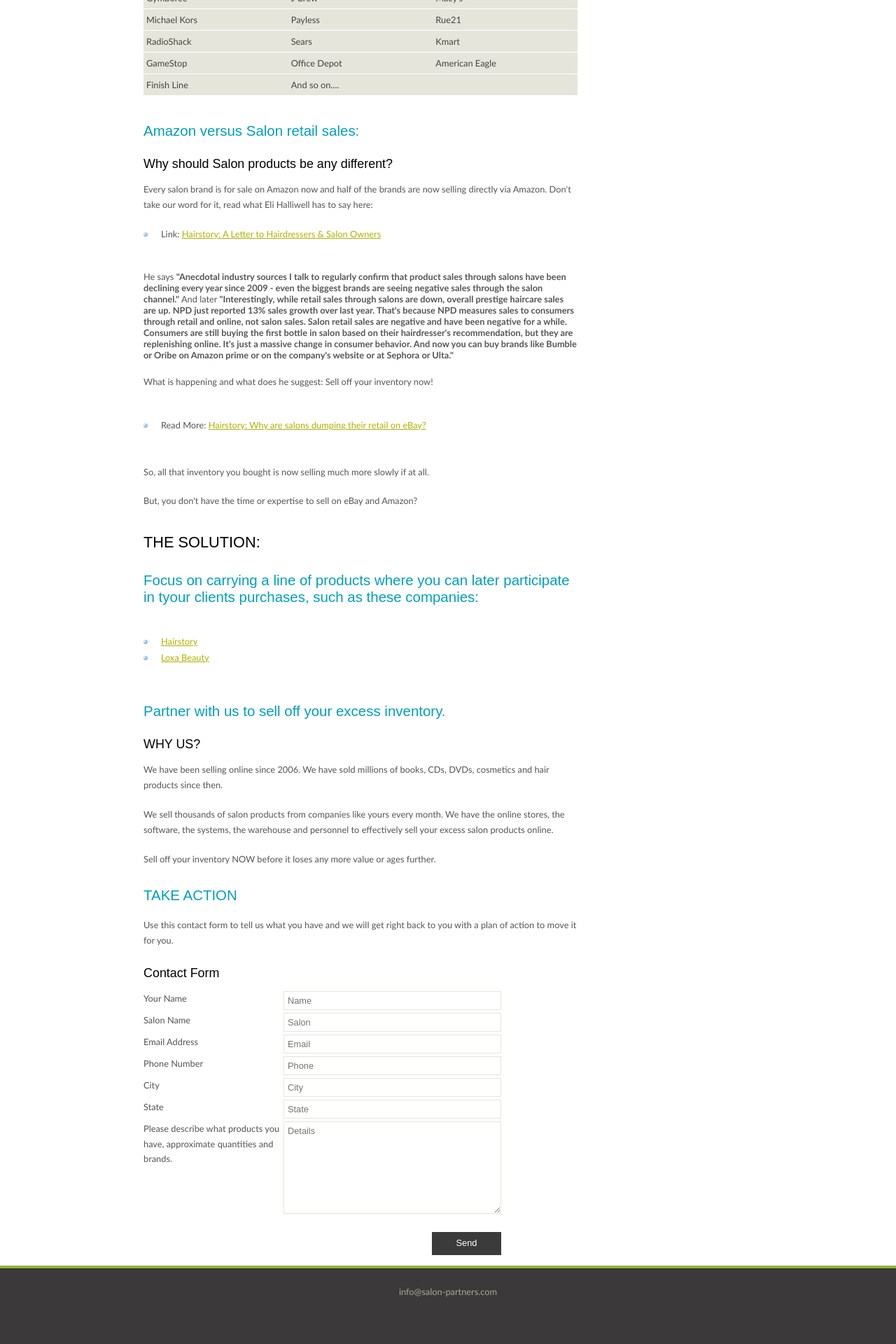
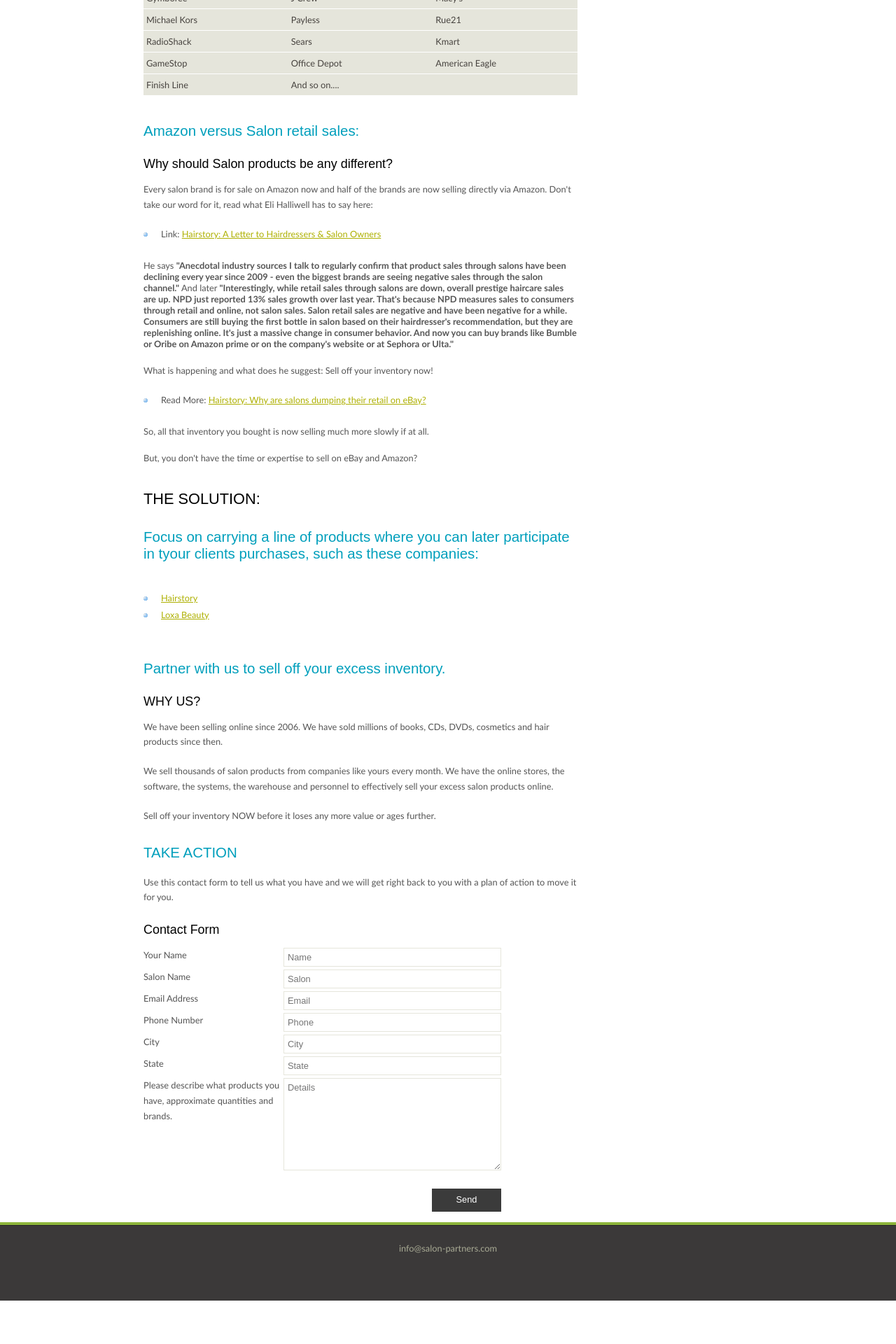
Before and after one commit to saloninfo/saloninfo.github.io, a Jekyll site: the page index.html, which Jekyll copies as it is, in a window 1280 px wide. Shown: the part 1156-3076 px from the top of the page at 70% size. Built offline with Jekyll 4.4.1, drawn with Linux system fonts in a browser that asks for light colours; after the commit the page ends 3014 px from its top, so only the background shows below that.

```diff
--- a/index.html
+++ b/index.html
@@ -62,15 +62,13 @@
 <h2>Amazon versus Salon retail sales:</h2>
 <h3>Why should Salon products be any different?</h3>
 <p>Every salon brand is for sale on Amazon now and half of the brands are now selling directly via Amazon. Don't take our word for it, read what Eli Halliwell has to say here:<br>
-<ul><li>Link: <a href='https://www.hairstory.com/eli/2017/07/31/open-letter-to-hairdressers-and-salon-owners/' target='_new'>Hairstory: A Letter to Hairdressers &amp; Salon Owners</a></li></ul><br>
+<ul><li>Link: <a href='https://www.hairstory.com/eli/2017/07/31/open-letter-to-hairdressers-and-salon-owners/' target='_new'>Hairstory: A Letter to Hairdressers &amp; Salon Owners</a></li></ul>
 He says <strong>"Anecdotal industry sources I talk to regularly confirm that product sales through salons have been declining every year since 2009 - even the biggest brands are seeing negative sales through the salon channel."</strong> And later
 	<strong>"Interestingly, while retail sales through salons are down, overall prestige haircare sales are up. NPD just reported 13% sales growth over last year. That's because NPD measures sales to consumers through retail and online, not salon sales. Salon retail sales are negative and have been negative for a while. Consumers are still buying the first bottle in salon based on their hairdresser's recommendation, but they are replenishing online. It's just a massive change in consumer behavior. And now you can buy brands like Bumble or Oribe on Amazon prime or on the company's website or at Sephora or Ulta."</strong></p>
 
-<p>What is happening and what does he suggest: Sell off your inventory now!</p>
-
-<p><ul><li>Read More: <a href='https://www.hairstory.com/eli/2017/12/08/why-are-salons-dumping-their-retail-on-ebay/' target='_new'>Hairstory: Why are salons dumping their retail on eBay?</a></li></ul></p>
-
-<p>So, all that inventory you bought is now selling much more slowly if at all.</p>
+<p>What is happening and what does he suggest: Sell off your inventory now!<br>
+<ul><li>Read More: <a href='https://www.hairstory.com/eli/2017/12/08/why-are-salons-dumping-their-retail-on-ebay/' target='_new'>Hairstory: Why are salons dumping their retail on eBay?</a></li></ul>
+So, all that inventory you bought is now selling much more slowly if at all.</p>
 
 <p>But, you don't have the time or expertise to sell on eBay and Amazon?</p>
 
```
